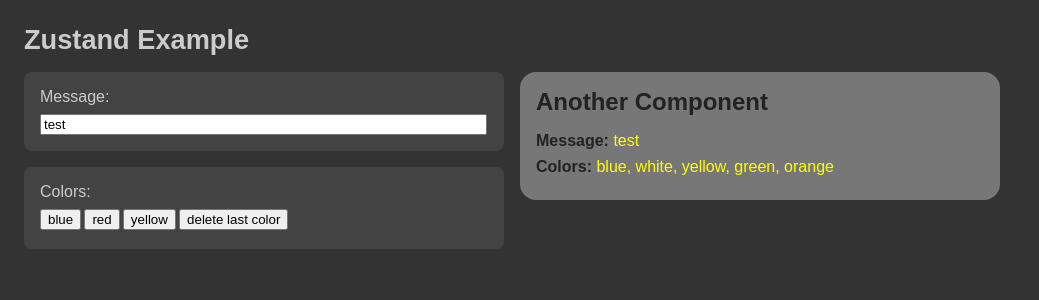
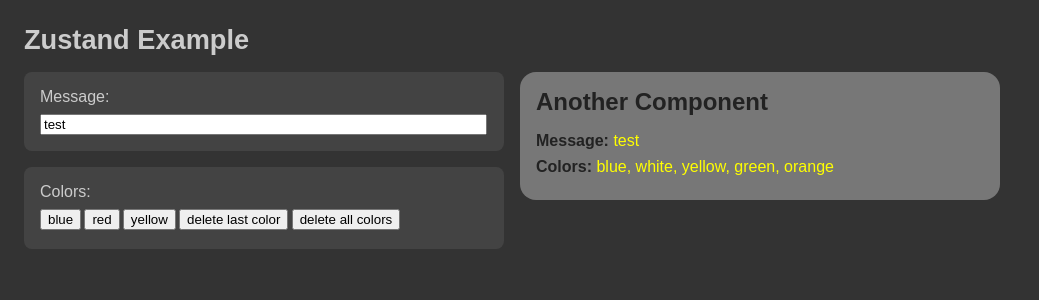
Before and after one commit to edwardtanguay/et03-zustand-example, a React (Vite) app: page / in a window 1280 px wide. Shown: the top 300 px of the page, without its empty margins (0-1039 px from the left). Built offline with nearby package versions, Linux system fonts and the light colour scheme.

Commit message:
colors finished

```diff
--- a/src/App.tsx
+++ b/src/App.tsx
@@ -32,6 +32,7 @@
 							yellow
 						</button>
 						<button onClick={() => store.deleteLastColor()}>delete last color</button>
+						<button onClick={() => store.deleteAllColors()}>delete all colors</button>
 					</div>
 				</section>
 				<section className="dataArea">
--- a/src/store.tsx
+++ b/src/store.tsx
@@ -6,6 +6,7 @@
 	colors: string[];
 	addColor: (color: string) => void;
 	deleteLastColor: () => void;
+	deleteAllColors: () => void;
 }
 
 export const useStore = create<IStore>(
@@ -28,5 +29,12 @@
 				return _state;
 			});
 		},
+		deleteAllColors: () => {
+			set((state) => {
+				const _state = { ...state };
+				_state.colors = [];
+				return _state;
+			});
+		},
 	})
 );
```
